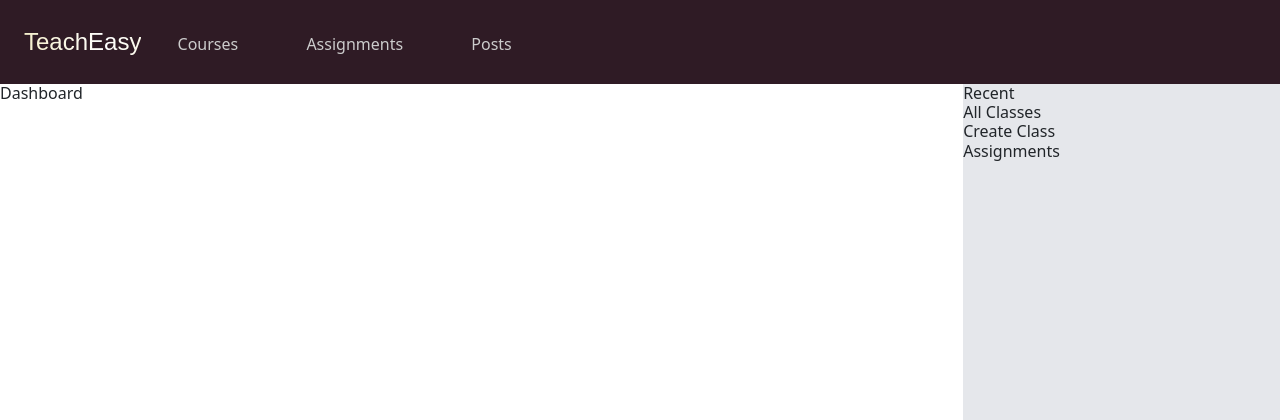
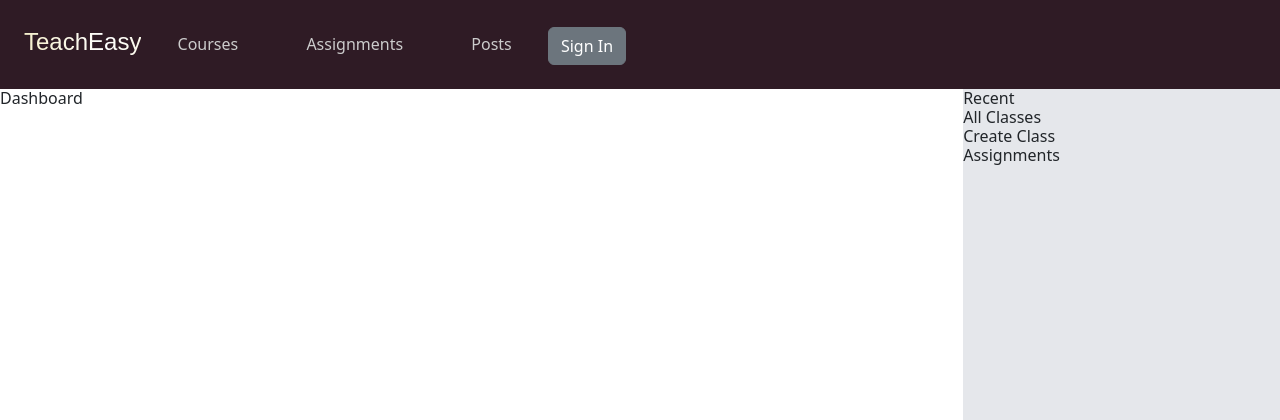
Before and after one commit to cooperwhitley/teacheasy, a Django app: page / in a window 1280 px wide. Shown: the top 420 px of the page. Run offline with Django 4.2, Linux system fonts and the light colour scheme; some libraries are stand-ins or nearby versions.

Commit message:
add login button

```diff
--- a/main_app/templates/base.html
+++ b/main_app/templates/base.html
@@ -1,5 +1,4 @@
 {% load static %}
-<!-- I have load static properly implemented here as per the documentation -->
 <!DOCTYPE html>
 <html lang="en">
 
@@ -9,9 +8,7 @@
     <meta name="viewport" content=
         "width=device-width, initial-scale=1.0">
     <title>TeachEasy</title>
-    <!-- bootstrap cdn is connecting properly -->
     <link href="https://cdn.jsdelivr.net/npm/bootstrap@5.3.2/dist/css/bootstrap.min.css" rel="stylesheet" integrity="sha384-T3c6CoIi6uLrA9TneNEoa7RxnatzjcDSCmG1MXxSR1GAsXEV/Dwwykc2MPK8M2HN" crossorigin="anonymous">
-    <!-- this is the stylesheet that won't render -->
     <link rel="stylesheet" href="{% static 'css/style.css' %}">
     {% block head %}
     {% endblock %}
@@ -19,10 +16,13 @@
 <body>
     <div id="header">
         <nav id="header-nav">
-            <a href="/" class="anim-text">TeachEasy</a>
+            <a href="{% url 'home' %}" class="anim-text">TeachEasy</a>
             <a href="{% url 'courses_index' %}" class="non-logo-links">Courses</a>
             <a href="{% url 'assignments_index' %}" class="non-logo-links">Assignments</a>
             <a href="{% url 'posts_index' %}" class="non-logo-links">Posts</a>
+            <a href="{% url 'login' %}" class="signin-nav">
+                <button type="button" class="btn btn-secondary">Sign In</button>
+            </a>
         </nav>
     </div>
 
```
